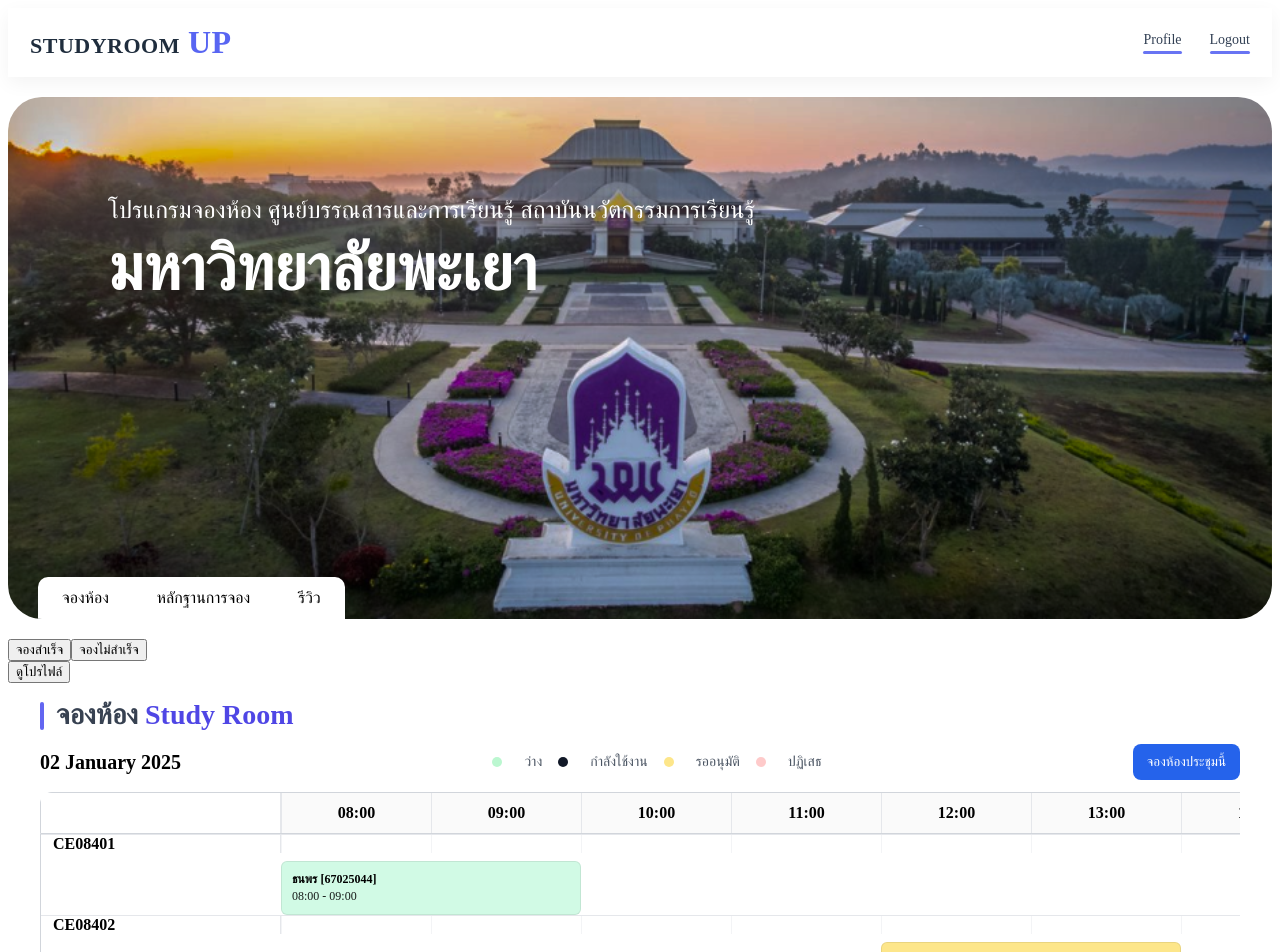
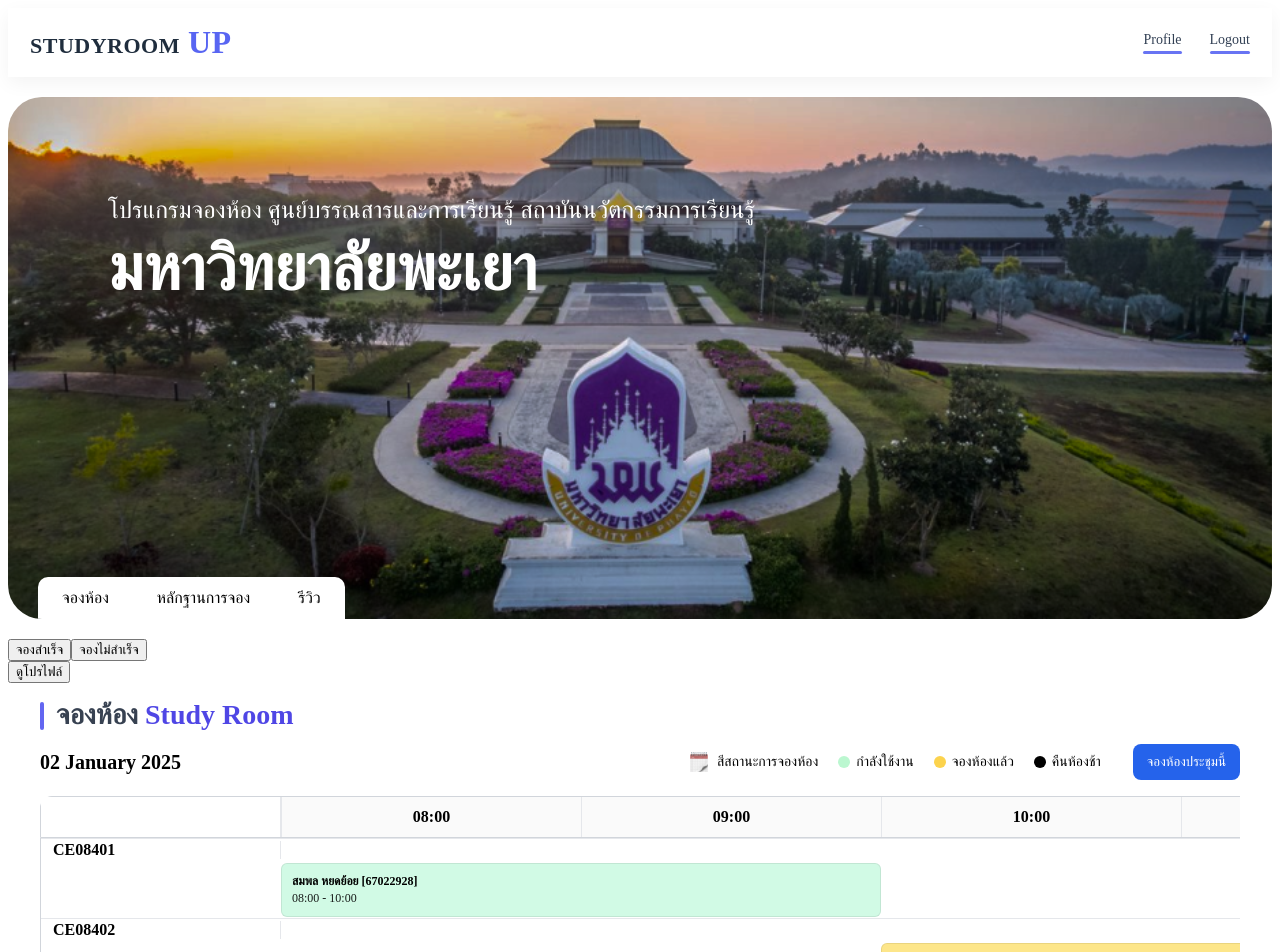
Before and after one commit to Altroria-Art/Booking_Room, a Vue app: page / in a window 1280 px wide. Shown: the top 952 px of the page. Built offline with nearby package versions, Linux system fonts and the light colour scheme.

Commit message:
timeline 2

```diff
--- a/src/components/RoomSchedule.vue
+++ b/src/components/RoomSchedule.vue
@@ -1,28 +1,26 @@
 <script setup>
 import { computed, ref } from 'vue'
+import CalendarIcon from '../img/Spiral Calendar.svg'
 
-// กำหนดช่วงเวลา (ชั่วโมงเต็ม)
+// ---------- ค่าพื้นฐาน ----------
 const startHour = 8
-const endHour   = 16   // 8.00–16.00
+const endHour   = 17           // แสดงหัว 08:00 ถึง 16:00
+const slotMinutes   = 30
+const slotsPerHour  = 60 / slotMinutes   // 2 ช่อง/ชม.
+const SLOT_W        = 150                // px ต่อ 1 ช่องเล็ก (30 นาที)
 
-// 1 ช่องเล็ก = 30 นาที
-const slotMinutes   = 30
-const slotsPerHour  = 60 / slotMinutes      // 2 ช่อง/ชม.
-const SLOT_W        = 150                   // px ต่อ 1 ช่องเล็ก (30 นาที)
+// ชั่วโมงบนหัวตาราง (08:00, 09:00, …, 16:00)
+const hours = computed(() => {
+  const a = []
+  for (let h = startHour; h < endHour; h++) a.push(h)
+  return a
+})
 
-// จำนวนคอลัมน์ทั้งหมด (ช่องเล็ก)
+// จำนวนคอลัมน์เวลาทั้งหมด (หน่วย 30 นาที)
 const colsCount = computed(() => (endHour - startHour) * slotsPerHour)
 
-// ความกว้างรวมของกริด (คอลัมน์ชื่อห้อง 240px + ช่องเล็กทั้งหมด)
-// หมายเหตุ: กล่อง .grid-head/.grid-body ใช้ box-sizing:border-box
+// ความกว้างรวม (240px ชื่อห้อง + ช่องเวลา)
 const INNER_W = computed(() => 240 + colsCount.value * SLOT_W)
-
-// ชั่วโมงสำหรับแสดง label
-const hours = computed(() => {
-  const a = []
-  for (let h = startHour; h <= endHour; h++) a.push(h)
-  return a
-})
 
 // รายชื่อห้อง
 const rooms = ref([
@@ -30,33 +28,39 @@
   'CE08405','CE08406','CE08407','CE08408',
 ])
 
-// อีเวนต์ตัวอย่าง
+// อีเวนต์ (รูปแบบเวลา HH:MM ให้ถูกต้อง)
 const events = ref([
-  { room:'CE08401', title:'ธนพร [67025044]', start:'08:00', end:'09:00', status:'free' },
-  { room:'CE08402', title:'ธนพร [67025044]', start:'10:00', end:'11:00', status:'pending' },
-  { room:'CE08403', title:'ธนพร [67025044]', start:'08:00', end:'09:00', status:'busy' },
-  { room:'CE08403', title:'ธนพร [67025044]', start:'11:00', end:'13:00', status:'pending' },
-  { room:'CE08405', title:'ธนพร [67025044]', start:'08:00', end:'09:00', status:'free' },
+  { room:'CE08401', title:'สมพล หยดย้อย [67022928]', start:'08:00', end:'10:00', status:'using' },
+  { room:'CE08402', title:'ธนพร [67025044]',            start:'10:00', end:'12:00', status:'reserved' },
+  { room:'CE08403', title:'ธนพร [67025044]',            start:'08:00', end:'10:00', status:'return' },
+  { room:'CE08403', title:'ธนพร [67025044]',            start:'11:00', end:'14:00', status:'reserved' },
+  { room:'CE08405', title:'ธนพร [67025044]',            start:'08:00', end:'10:00', status:'using' },
 ])
 
-function parseHM(s){ const [h,m] = s.split(':').map(Number); return {h,m} }
-function minutesFromStart(h,m){ return (h - startHour) * 60 + m }
-function toGridCol(timeStr){
-  const {h,m} = parseHM(timeStr)
-  const mins = minutesFromStart(h,m)
-  return Math.floor(mins / slotMinutes) + 1 // grid เริ่มที่ 1
+// ---------- ฟังก์ชันช่วย ----------
+function parseHM(s){
+  const [h, m] = s.trim().split(':').map(Number)
+  return { h, m }
 }
-function colSpan(startStr,endStr){
-  const s = parseHM(startStr), e = parseHM(endStr)
-  const mins = minutesFromStart(e.h,e.m) - minutesFromStart(s.h,s.m)
-  return Math.max(1, Math.ceil(mins / slotMinutes))
+function minutesFromStart(h, m){
+  return (h - startHour) * 60 + m
 }
+// คืน “เส้นกริด” ฐานเริ่มที่ 1 (เฉพาะคอลัมน์เวลา)
+function toGridCol(timeStr) {
+  const { h, m } = parseHM(timeStr)
+  const mins = minutesFromStart(h, m)
+  return Math.floor(mins / slotMinutes) + 1   // เส้นกริด base 1
+}
+const ROOM_COL_OFFSET = 1
+const toLine = (t) => ROOM_COL_OFFSET + toGridCol(t)
+
+// สีสถานะ
 function statusClass(st){
   switch(st){
-    case 'free': return 'ev-free'
-    case 'busy': return 'ev-busy'
-    case 'pending': return 'ev-pending'
-    default: return ''
+    case 'using':    return 'ev-using'
+    case 'return':   return 'ev-return'
+    case 'reserved': return 'ev-reserved'
+    default:         return ''
   }
 }
 </script>
@@ -69,26 +73,32 @@
       <h2>จองห้อง <span class="hl">Study Room</span></h2>
     </div>
 
-    <!-- แถบวันที่ + ปุ่ม + legend -->
+    <!-- วันที่ + legend + ปุ่ม -->
     <div class="toolbar">
       <div class="date">02 January 2025</div>
+
       <div class="legend">
-        <span class="dot dot-free"></span> ว่าง
-        <span class="dot dot-busy"></span> กำลังใช้งาน
-        <span class="dot dot-pending"></span> รออนุมัติ
-        <span class="dot dot-deny"></span> ปฏิเสธ
+        <span class="legend-title">
+          <img :src="CalendarIcon" alt="สถานะ" class="icon" />
+          <span>สีสถานะการจองห้อง</span>
+        </span>
+        <span class="legend-item"><span class="dot dot-using"></span> กำลังใช้งาน</span>
+        <span class="legend-item"><span class="dot dot-reserved"></span> จองห้องแล้ว</span>
+        <span class="legend-item"><span class="dot dot-return"></span> คืนห้องช้า</span>
       </div>
+
       <button class="primary">จองห้องประชุมนี้</button>
     </div>
 
-    <!-- ตัวห่อสกรอลล์ ‘เดียวกัน’ -->
+    <!-- ตัวห่อ scroll แนวนอนร่วมกัน -->
     <div class="scroll-x">
       <!-- หัวเวลา -->
       <div
         class="grid-head"
         :style="{
-          width: INNER_W + 'px',
-          gridTemplateColumns: `240px repeat(${colsCount}, ${SLOT_W}px)`
+          width: `calc(${INNER_W}px - 1px)`,
+          gridTemplateColumns: `240px repeat(${colsCount}, ${SLOT_W}px)`,
+          '--sph': slotsPerHour
         }"
       >
         <div class="corner"></div>
@@ -97,27 +107,25 @@
         </div>
       </div>
 
-      <!-- ตัวตาราง -->
-      <div class="grid-body" :style="{ width: INNER_W + 'px' }">
+      <!-- ตาราง -->
+      <div class="grid-body" :style="{ width: `calc(${INNER_W}px - 1px)` }">
         <div
           v-for="room in rooms"
           :key="room"
           class="row"
           :style="{ gridTemplateColumns: `240px repeat(${colsCount}, ${SLOT_W}px)` }"
         >
-          <!-- คอลัมน์ชื่อห้อง -->
           <div class="room">{{ room }}</div>
-
-          <!-- ช่องเวลา (เส้นพื้นหลัง) -->
           <div v-for="c in colsCount" :key="c" class="cell"></div>
 
-          <!-- อีเวนต์ -->
           <div
             v-for="ev in events.filter(e => e.room === room)"
             :key="ev.title + ev.start"
             class="event"
             :class="statusClass(ev.status)"
-            :style="{ gridColumn: `${1 + toGridCol(ev.start)} / span ${colSpan(ev.start, ev.end)}` }"
+            :style="{
+              gridColumn: `${toLine(ev.start)} / ${toLine(ev.end)}`
+            }"
           >
             <div class="ev-title">{{ ev.title }}</div>
             <div class="ev-time">{{ ev.start }} - {{ ev.end }}</div>
@@ -139,87 +147,72 @@
 .section-title .hl { color:#4f46e5; }
 
 /* toolbar */
-.toolbar { display:flex; align-items:center; gap:16px; justify-content:space-between; margin: 8px 0 12px; }
+.toolbar{
+  display:flex; align-items:center; gap:16px;
+  justify-content:flex-start; margin: 8px 0 16px;
+}
 .date { font-weight:700; font-size:20px; }
-.legend { display:flex; align-items:center; gap:16px; font-size:14px; color:#4b5563; }
-.dot { width:10px; height:10px; border-radius:50%; display:inline-block; margin-right:6px; }
-.dot-free{ background:#bbf7d0; }
-.dot-busy{ background:#111827; }
-.dot-pending{ background:#fde68a; }
-.dot-deny{ background:#fecaca; }
+
+/* legend */
+.legend{
+  display:flex; align-items:center; gap:20px;
+  font-size:14px; color:#000;
+  margin-left:auto; margin-right:16px; white-space:nowrap;
+}
+.legend-title{ display:flex; align-items:center; }
+.legend-title .icon{ width:20px; height:20px; margin-right:8px; }
+.legend-item{ display:flex; align-items:center; gap:6px; }
+
+.dot{ width:12px; height:12px; border-radius:50%; display:inline-block; }
+.dot-using    { background:#bbf7d0; }
+.dot-reserved { background:#fcd34d; }
+.dot-return   { background:#000000; }
+
 .primary{ background:#2563eb; color:#fff; border:none; border-radius:8px; padding:10px 14px; cursor:pointer; }
 
-/* ตัวห่อที่มีสกรอลล์แนวนอนร่วมกัน */
-.scroll-x{
-  width:100%;
-  overflow-x:auto;            /* เลื่อนซ้าย-ขวาร่วมกัน */
-}
+/* scroll wrapper */
+.scroll-x{ width:100%; overflow-x:auto; }
 
-/* สำคัญ: ให้ width รวม border/padding ไม่บวกเพิ่ม */
-.grid-head,
-.grid-body,
-.row{
-  box-sizing: border-box;
-  column-gap: 0;              /* ไม่ให้มีช่องว่างเพิ่ม */
-}
+/* box sizing */
+.grid-head, .grid-body, .row{ box-sizing:border-box; column-gap:0; }
 
-/* ให้หัวเวลา “ลอยติดบน” เวลาเลื่อนแนวตั้ง */
+/* head */
 .grid-head{
-  position: sticky;
-  top: 0;
-  z-index: 2;                 /* ให้อยู่เหนือ event */
-  display:grid;
-  border:1px solid #d1d5db;
-  border-bottom:none;
-  border-radius:12px 12px 0 0;
-  background:#fff;
+  position:sticky; top:0; z-index:2; display:grid;
+  border:1px solid #d1d5db; border-bottom:none;
+  border-radius:12px 12px 0 0; background:#fff;
 }
 .grid-head .corner{ height:40px; border-right:1px solid #e5e7eb; background:#fff; }
 .grid-head .head-hour{
   height:40px; display:flex; align-items:center; justify-content:center;
   font-weight:700; border-left:1px solid #e5e7eb; background:#fafafa;
+  grid-column: span var(--sph, 2); /* 1 ชั่วโมง = 2 ช่อง (30 นาที) */
 }
 
-/* grid body */
-.grid-body{
-  border:1px solid #d1d5db;
-  border-radius:0 0 12px 12px;
+/* body */
+.grid-body{ border:1px solid #d1d5db; border-radius:0 0 12px 12px; }
+
+/* row */
+.row{
+  display:grid; min-height:80px; border-top:1px solid #e5e7eb; align-items:center;
 }
-
-/* แถว */
-.row{
-  display:grid;
-  min-height:64px;
-  border-top:1px solid #e5e7eb;
-}
-
-/* คอลัมน์ชื่อห้อง */
 .room{
   background:#fff; border-right:1px solid #e5e7eb;
   display:flex; align-items:center; padding:0 12px; font-weight:600;
 }
+.cell{ border-left:1px solid #f3f4f6; }
+.row > .cell:last-child{ border-right:0; }
 
-/* ช่องเวลา (เส้นพื้นหลัง) */
-.cell{ border-left:1px solid #f3f4f6; }
-.row > .cell:last-child{ border-right:0; } /* กันความกว้างล้นด้านขวา */
+/* event */
+.event{
+  position:relative; height:40px; margin:0; align-self:center;
+  border-radius:6px; display:flex; flex-direction:column; justify-content:center; gap:2px;
+  padding:6px 10px; overflow:hidden; border:1px solid rgba(0,0,0,.08);
+}
+.ev-title{ font-size:12px; font-weight:700; }
+.ev-time{ font-size:12px; opacity:.9; }
 
-/* event bar */
-.event {
-  position:relative;
-  height:40px;
-  margin-top:8px;
-  align-self:flex-start;
-  border-radius:6px;
-  display:flex; flex-direction:column; justify-content:center; gap:2px;
-  padding:6px 10px;
-  overflow:hidden;
-  border:1px solid rgba(0,0,0,.08);
-}
-.ev-title { font-size:12px; font-weight:700; }
-.ev-time  { font-size:12px; opacity:.9; }
-
-/* สีตามสถานะ */
-.ev-free    { background:#d1fae5; }
-.ev-busy    { background:#111827; color:#fff; }
-.ev-pending { background:#fde68a; }
+.ev-using{ background:#d1fae5; }
+.ev-return{ background:#111827; color:#fff; }
+.ev-reserved{ background:#fde68a; }
 </style>
```
Also changed, not shown: src/img/Spiral Calendar.svg (added).
